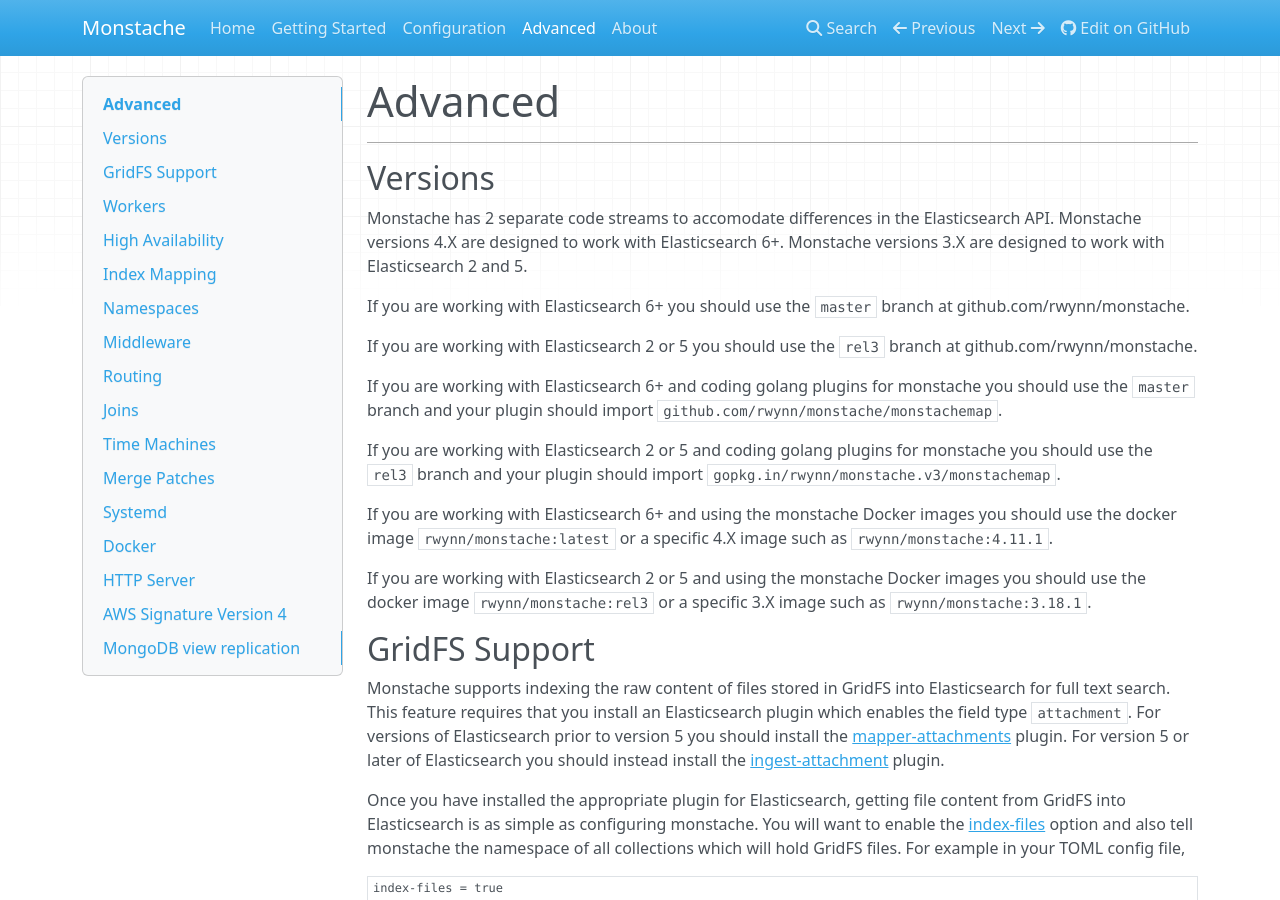
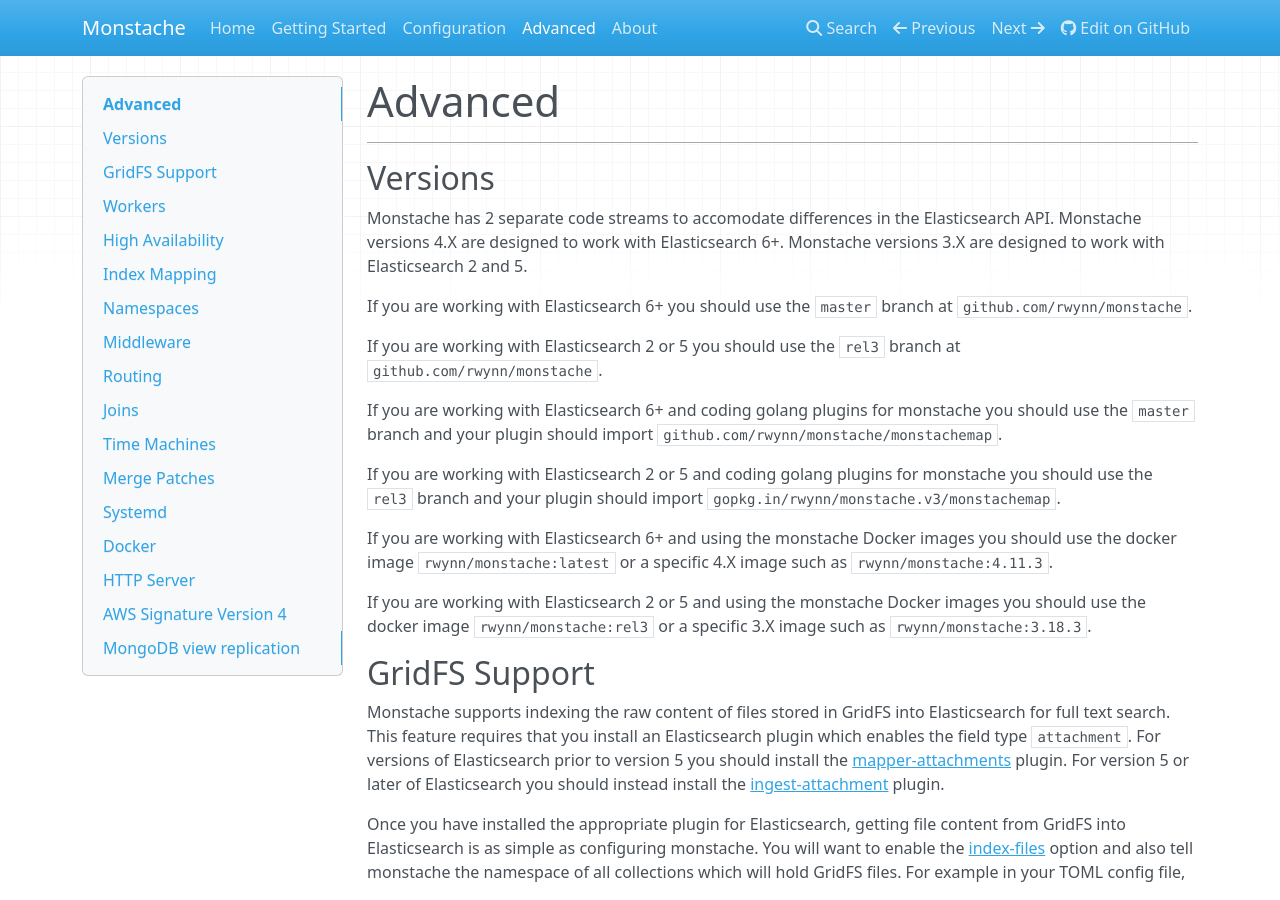
Before and after one commit to rwynn/monstache-site, an MkDocs documentation site: the page built from src/advanced.md, in a window 1280 px wide and 900 px high. Built offline with MkDocs 1.6.1, drawn with Linux system fonts in a browser that asks for light colours; nearby versions of some CDN libraries; a style sheet for code colours, icons or effects is not loaded; some of the changed text lies outside the part shown.

Commit message:
update docs

````diff
--- a/docs/index.html
+++ b/docs/index.html
@@ -257,5 +257,5 @@
 
 <!--
 MkDocs version : 1.0.4
-Build Date UTC : 2018-10-04 04:15:18
+Build Date UTC : 2018-10-18 04:10:09
 -->
--- a/docs/start/index.html
+++ b/docs/start/index.html
@@ -117,7 +117,7 @@
 <p>Unzip the download and adjust your PATH variable to include the path to the folder for your platform.</p>
 <p>Let's make sure Monstache is set up as expected. You should see a similar version number in your terminal:</p>
 <pre><code class="sh">monstache -v
-# 4.11.1
+# 4.11.3
 </code></pre>
 
 <p>The version number should start with 3.x if you are using Elasticsearch prior to version 6.</p>
--- a/src/advanced.md
+++ b/src/advanced.md
@@ -7,9 +7,9 @@
 Monstache has 2 separate code streams to accomodate differences in the Elasticsearch API.  Monstache versions 4.X
 are designed to work with Elasticsearch 6+.  Monstache versions 3.X are designed to work with Elasticsearch 2 and 5.
 
-If you are working with Elasticsearch 6+ you should use the `master` branch at github.com/rwynn/monstache.
+If you are working with Elasticsearch 6+ you should use the `master` branch at `github.com/rwynn/monstache`.
 
-If you are working with Elasticsearch 2 or 5 you should use the `rel3` branch at github.com/rwynn/monstache.
+If you are working with Elasticsearch 2 or 5 you should use the `rel3` branch at `github.com/rwynn/monstache`.
 
 If you are working with Elasticsearch 6+ and coding golang plugins for monstache you should use the `master` branch
 and your plugin should import `github.com/rwynn/monstache/monstachemap`.
@@ -18,10 +18,10 @@
 and your plugin should import `gopkg.in/rwynn/monstache.v3/monstachemap`.
 
 If you are working with Elasticsearch 6+ and using the monstache Docker images you should use the docker
-image `rwynn/monstache:latest` or a specific 4.X image such as `rwynn/monstache:4.11.1`.
+image `rwynn/monstache:latest` or a specific 4.X image such as `rwynn/monstache:4.11.3`.
 
 If you are working with Elasticsearch 2 or 5 and using the monstache Docker images you should use the docker
-image `rwynn/monstache:rel3` or a specific 3.X image such as `rwynn/monstache:3.18.1`.
+image `rwynn/monstache:rel3` or a specific 3.X image such as `rwynn/monstache:3.18.3`.
 
 ## GridFS Support
 
@@ -1140,9 +1140,9 @@
 You can pull and run release images with
 
 ```
-docker run rwynn/monstache:4.11.1 -v
+docker run rwynn/monstache:4.11.3 -v
 
-docker run rwynn/monstache:3.18.1 -v
+docker run rwynn/monstache:3.18.3 -v
 ```
 
 For example, to run monstache via Docker with a golang plugin that resides at `~/plugin/plugin.so` on the host you can use a bind mount
````
Also changed, not shown: docs/about/index.html (+18 -0 lines), docs/advanced/index.html (+6 -6 lines), docs/sitemap.xml (+5 -5 lines), src/about.md (+18 -0 lines), src/start.md (+1 -1 lines), docs/search/search_index.json, 1 other file.
